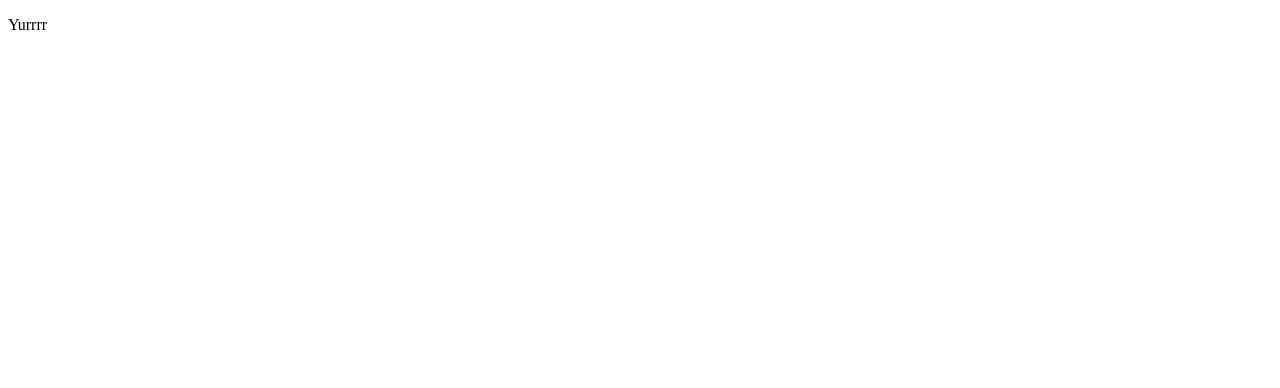
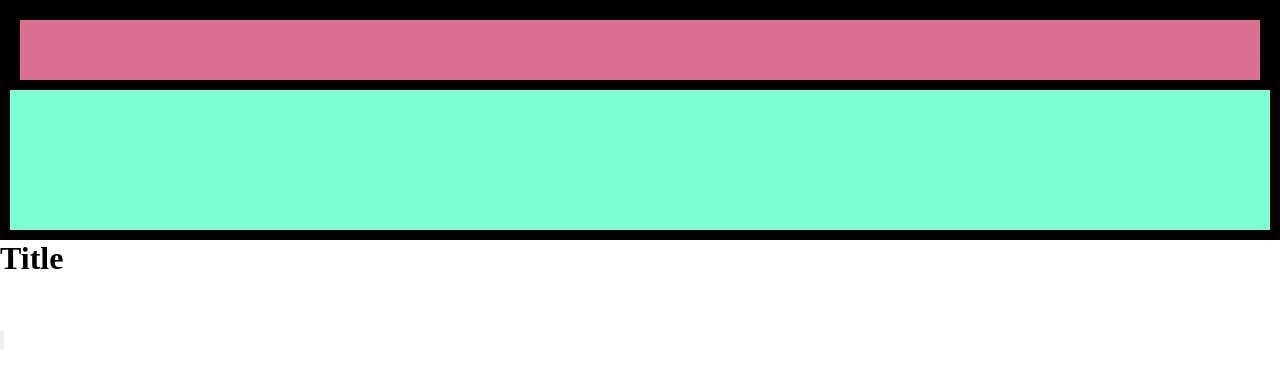
Before and after one commit to LatchyCat/CharlestonLocal, a plain HTML site: page clubs.html in a window 1280 px wide. Drawn offline with Linux system fonts and the light colour scheme.

Commit message:
updated club page

```diff
--- a/clubs.css
+++ b/clubs.css
@@ -0,0 +1,17 @@
+* {
+    padding: 0;
+    margin: 0;
+    box-sizing: border-box;
+    }
+
+    .topNav {
+        background-color: aquamarine;
+        border: solid black 10px;
+        height: 30vh;
+    }
+
+    .topNavLeft {
+        background-color: palevioletred;
+        border: solid black 10px;
+        height: 10vh;
+    }
--- a/clubs.html
+++ b/clubs.html
@@ -7,12 +7,47 @@
     <link rel="stylesheet" href="clubs.css">
 </head>
 <body>
+            <!-- start of top navigator -->
+    <div class="topNav">
 
-    <p>Yurrrr</p>
+        <div class="topNavLeft"><a href="http://"> <img src="" alt=""> </a> </div>
+
+            <!-- Start middle navigator inner -->
+        <div class="topNavMiddle">
+
+            <div class="innerMiddleTopNavLeft"></div>
+
+            <div class="innerMiddleTopNavRight"></div>
+
+        </div>
+            <!-- End middle navigator inner -->
+
+        <div class="topNavRight"></div>
+    </div>
+            <!-- End of top navigator -->
+
+
+
+            <!-- start of hero navigator -->
+            <div class="heroBox">
+                <div class="titleBox"> <h1>Title</h1> </div>
+            </div>
+            <!-- End of hero navigator -->
+
+
+            <!-- start of main body -->
+            <div class="mainBodyLeft"><img src="" alt=""></div>
+
+                <!-- S-F tier list image -->
+            <div class="mainBody"><img src="" alt=""></div>
+
+            <div class="mainBodyRight"><img src="" alt=""></div>
+            <!-- End of main body -->
+
+
+            <div class="footer"> <p></p> <button type="button"> <img src="" alt=""></button> </div>
 
     <script src="category.js"></script>
     <script src="clubs.js"></script>
-    <script async src="https://pagead2.googlesyndication.com/pagead/js/adsbygoogle.js?client=ca-pub-8837343182136392"
-     crossorigin="anonymous"></script>
 </body>
 </html>
```
Also changed, not shown: index.html (+1 -0 lines).
